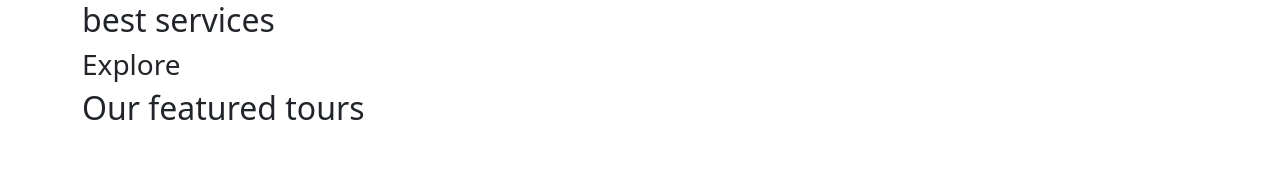
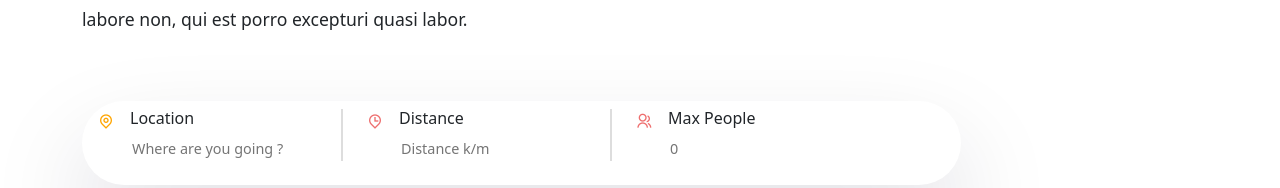
Before and after one commit to GuthiManeendra/Tour-Travel-Application, a React (Vite) app: page / in a window 1280 px wide. Shown: the part 575-763 px from the top of the page. Built offline with nearby package versions, Linux system fonts and the light colour scheme.

Commit message:
Scaffold Core route-level pages

```diff
--- a/src/pages/Home.jsx
+++ b/src/pages/Home.jsx
@@ -7,7 +7,7 @@ import heroVideo from "../assets/images/hero-video.mp4";
 import worldImg from "../assets/images/world.png";
 import experienceImg from "../assets/images/experience.png";
  import Subtitle from "../shared/Subtitle";
-// import SearhBar from "../shared/SearhBar";
+import SearhBar from "../shared/SearchBar";
 // import ServiceList from "../services/ServiceList";
 // import FeaturedTourList from "../components/Featured-tours/FeaturedTourList";
 // import MasonryImagesGallery from "../components/Image-gallery/MasonryImagesGallery";
@@ -18,6 +18,7 @@ const Home = () => {
   return (
     <>
       {/* Hero section strat */}
+      <br /><br /><br /><br /><br />
       <section>
         <Container>
           <Row>
@@ -56,10 +57,12 @@ const Home = () => {
                 <img src={heroImg02} alt="Img 2" />
               </div>
             </Col>
-            {/* {<SearhBar /> } */}
+            {<SearhBar /> }
+
           </Row>
         </Container>
       </section>
+      <br /><br /><br /><br /><br />
       {/* Hero section ends */}
       <section>
         <Container>
```
